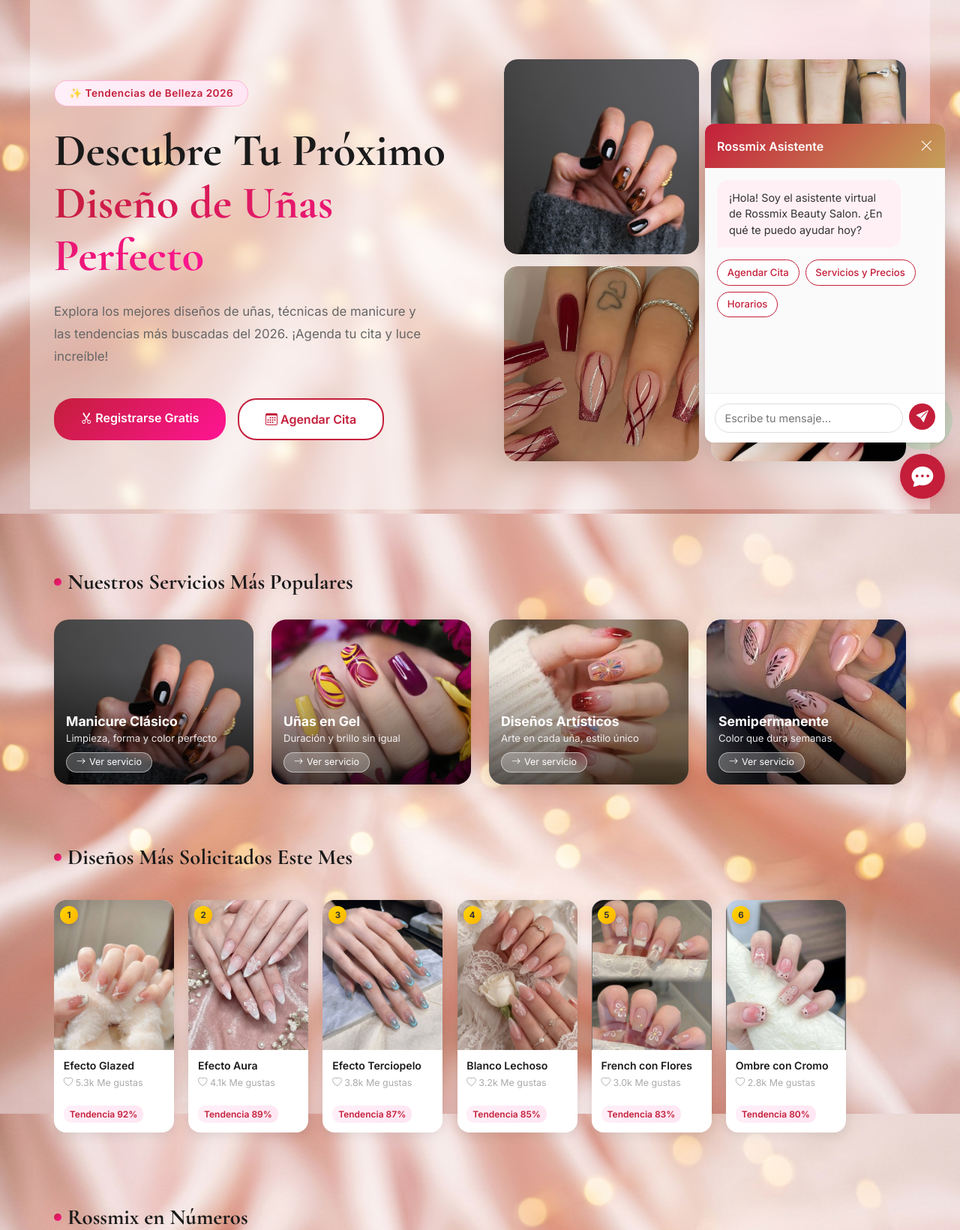
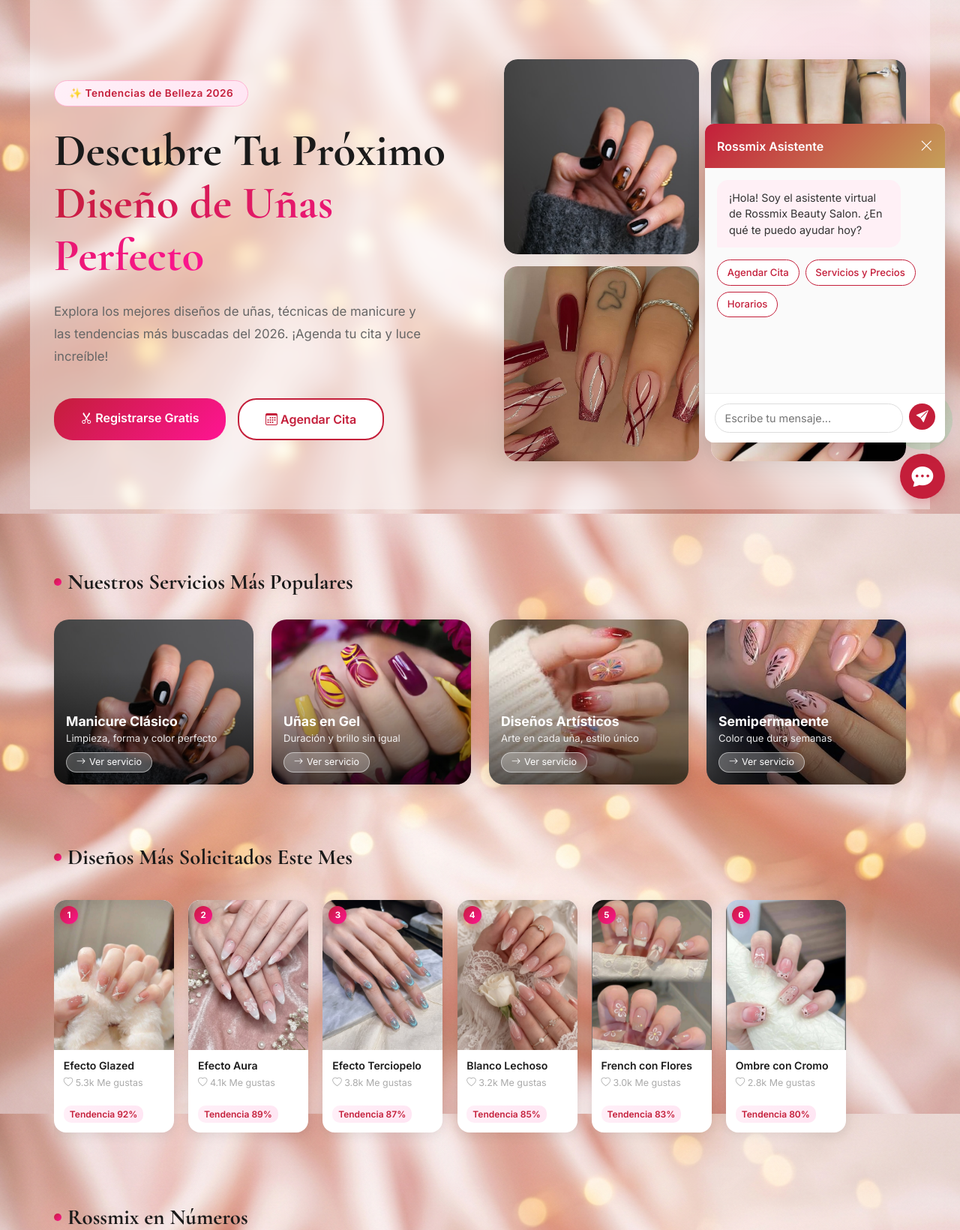
Before and after one commit to SaraKerrigan2001/Rossmix_flask, a Flask app: page / in a window 1280 px wide. Shown: the part 115-1755 px from the top of the page at 75% size. Run offline with Flask 3, Linux system fonts and the light colour scheme; parts of the project's set-up code (start-up, migrations or seed data) failed here and were passed over.

Commit message:
ui: unificar paleta de colores - solo rosa Rossmix y blanco en toda la app

```diff
--- a/app/templates/index.html
+++ b/app/templates/index.html
@@ -112,10 +112,11 @@
     transition: transform 0.3s;
 }
 .hero-img-box:hover { transform: scale(1.03); }
-.hero-img-box.bg1 { background: linear-gradient(135deg, #ffe5f3, #ffc8e3); }
-.hero-img-box.bg2 { background: linear-gradient(135deg, #f5e5ff, #e8d0ff); }
-.hero-img-box.bg3 { background: linear-gradient(135deg, #ffe8cc, #ffd4a3); }
-.hero-img-box.bg4 { background: linear-gradient(135deg, #d4f0ff, #b8e3ff); }
+/* Fallbacks de imagen — todos en paleta Rossmix */
+.hero-img-box.bg1 { background: linear-gradient(135deg, #fff0f6, #ffd6e8); }
+.hero-img-box.bg2 { background: linear-gradient(135deg, #ffe5f3, #ffb3d1); }
+.hero-img-box.bg3 { background: linear-gradient(135deg, #ffc0d8, #ff8fb3); }
+.hero-img-box.bg4 { background: linear-gradient(135deg, #fff0f6, #ffd6e8); }
 
 /* =============================================
    SECTION TITLE GENERAL
@@ -171,10 +172,11 @@
     font-size: 4rem;
     overflow: hidden;
 }
-.cat-bg.c1 { background: linear-gradient(135deg, #ffb347, #ff8c00); }
-.cat-bg.c2 { background: linear-gradient(135deg, #ff69b4, #da70d6); }
-.cat-bg.c3 { background: linear-gradient(135deg, #b0c4de, #9bb3cf); }
-.cat-bg.c4 { background: linear-gradient(135deg, #c8a2e8, #9370db); }
+/* Categorías — solo paleta Rossmix */
+.cat-bg.c1 { background: linear-gradient(135deg, #fff0f6, #ffd6e8); }
+.cat-bg.c2 { background: linear-gradient(135deg, #ffe5f3, #ffb3d1); }
+.cat-bg.c3 { background: linear-gradient(135deg, #ffc0d8, #ff8fb3); }
+.cat-bg.c4 { background: linear-gradient(135deg, #fff0f6, #ffd6e8); }
 .cat-info {
     position: absolute; bottom: 16px; left: 16px; right: 16px;
     z-index: 2; color: white;
@@ -215,13 +217,14 @@
     transition: transform 0.3s, box-shadow 0.3s;
 }
 .saved-card:hover { transform: translateY(-5px); box-shadow: 0 10px 28px rgba(0,0,0,0.13); }
+/* Badge de ranking — paleta Rossmix */
 .saved-rank {
     position: absolute; top: 8px; left: 8px; z-index: 1;
     width: 24px; height: 24px; border-radius: 50%;
-    background: linear-gradient(135deg, #ffd700, #ffb300);
+    background: linear-gradient(135deg, #c41e3a, #ff1493);
     display: flex; align-items: center; justify-content: center;
-    font-size: 0.72rem; font-weight: 700; color: #333;
-    box-shadow: 0 2px 8px rgba(0,0,0,0.2);
+    font-size: 0.72rem; font-weight: 700; color: white;
+    box-shadow: 0 2px 8px rgba(196,30,58,0.3);
 }
 .saved-img {
     width: 100%;
@@ -229,12 +232,13 @@
     display: flex; align-items: center; justify-content: center;
     overflow: hidden;
 }
-.si1 { background: linear-gradient(135deg, #ffe5f3, #ffc0d8); }
-.si2 { background: linear-gradient(135deg, #f0e5ff, #d9b3ff); }
-.si3 { background: linear-gradient(135deg, #ffe5cc, #ffba80); }
-.si4 { background: linear-gradient(135deg, #e0f5e0, #aae0aa); }
-.si5 { background: linear-gradient(135deg, #e5eeff, #aabfff); }
-.si6 { background: linear-gradient(135deg, #ffe8e8, #ffb3b3); }
+/* Diseños más solicitados — paleta Rossmix */
+.si1 { background: linear-gradient(135deg, #fff0f6, #ffd6e8); }
+.si2 { background: linear-gradient(135deg, #ffe5f3, #ffb3d1); }
+.si3 { background: linear-gradient(135deg, #ffc0d8, #ff8fb3); }
+.si4 { background: linear-gradient(135deg, #fff0f6, #ffd6e8); }
+.si5 { background: linear-gradient(135deg, #ffe5f3, #ffb3d1); }
+.si6 { background: linear-gradient(135deg, #ffc0d8, #ff8fb3); }
 .saved-meta { padding: 0.8rem; }
 .saved-meta h4 { font-size: 0.88rem; font-weight: 600; margin-bottom: 0.3rem; color: #1a1a1a; }
 .saved-meta .stat { font-size: 0.78rem; color: #aaa; }
@@ -297,14 +301,15 @@
     font-weight: 700; font-size: 2rem; color: white;
     overflow: hidden;
 }
-.col1 { background: linear-gradient(135deg, #ffb3d1, #ff69b4); }
-.col2 { background: linear-gradient(135deg, #c8a2e8, #9370db); }
-.col3 { background: linear-gradient(135deg, #a8d8ea, #6baed6); }
-.col4 { background: linear-gradient(135deg, #ffe5a0, #ffc400); }
-.col5 { background: linear-gradient(135deg, #b8e6b8, #5cb85c); }
-.col6 { background: linear-gradient(135deg, #ffcba4, #ff8c42); }
-.col7 { background: linear-gradient(135deg, #ffd1dc, #ff9eb5); }
-.col8 { background: linear-gradient(135deg, #d4e1f7, #96b4e8); }
+/* Colecciones — solo paleta Rossmix */
+.col1 { background: linear-gradient(135deg, #fff0f6, #ffd6e8); }
+.col2 { background: linear-gradient(135deg, #ffe5f3, #ffb3d1); }
+.col3 { background: linear-gradient(135deg, #ffc0d8, #ff8fb3); }
+.col4 { background: linear-gradient(135deg, #fff0f6, #ffd6e8); }
+.col5 { background: linear-gradient(135deg, #ffe5f3, #ffb3d1); }
+.col6 { background: linear-gradient(135deg, #ffc0d8, #ff8fb3); }
+.col7 { background: linear-gradient(135deg, #fff0f6, #ffd6e8); }
+.col8 { background: linear-gradient(135deg, #ffe5f3, #ffb3d1); }
 .coll-name {
     background: white; padding: 0.6rem 0.8rem;
     font-size: 0.85rem; font-weight: 600; color: #333;
@@ -316,7 +321,7 @@
 ============================================= */
 .cta-banner-wrap { padding: 0 2rem; max-width: 1300px; margin: 4rem auto; }
 .cta-banner {
-    background: linear-gradient(135deg, #ffc0d4 0%, #ff69b4 50%, #c41e3a 100%);
+    background: linear-gradient(135deg, #c41e3a 0%, #ff1493 100%);
     border-radius: 28px;
     padding: 4rem 3rem;
     display: flex; align-items: center; justify-content: space-between;
@@ -428,7 +433,7 @@
             </div>
         </div>
         <div class="cat-card">
-            <div class="cat-bg c2"><img src="{{ url_for('static', filename='images/nails/Uñas en Gel.jpg') }}" alt="Uñas en Gel" style="width:100%;height:100%;object-fit:cover;" onerror="this.style.display='none';this.parentElement.style.background='linear-gradient(135deg,#ff69b4,#da70d6)';"></div>
+            <div class="cat-bg c2"><img src="{{ url_for('static', filename='images/nails/Uñas en Gel.jpg') }}" alt="Uñas en Gel" style="width:100%;height:100%;object-fit:cover;" onerror="this.style.display='none';this.parentElement.style.background='linear-gradient(135deg,#fff0f6,#ffd6e8)';"></div>
             <div class="cat-info">
                 <h3>Uñas en Gel</h3>
                 <p>Duración y brillo sin igual</p>
```
Also changed, not shown: app/templates/registro.html (+6 -6 lines).
